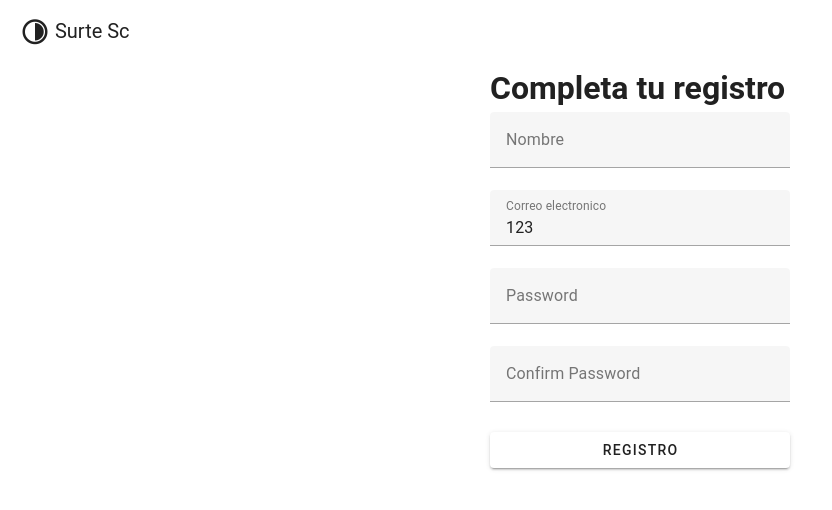
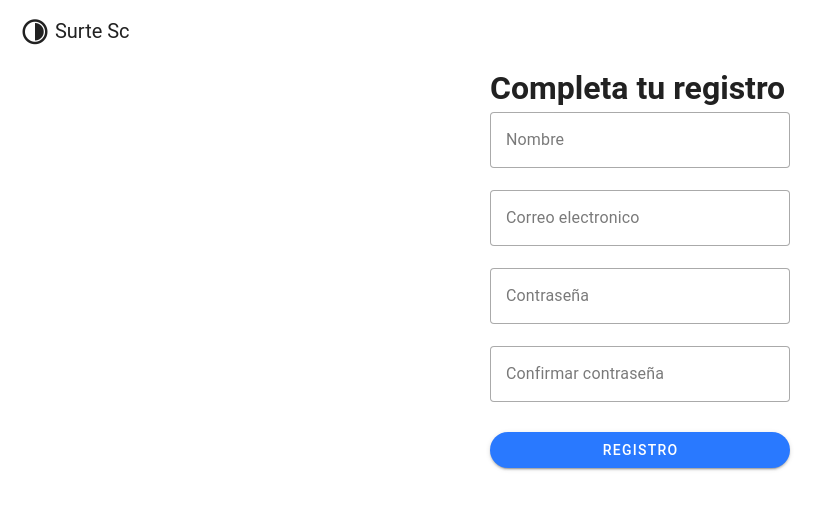
Before and after one commit to Eduardocastillogimenez/Surte-SC, a Vue app: page /signIn in a window 1280 px wide. Shown: the top 510 px of the page, without its empty margins (0-832 px from the left). Built offline with nearby package versions, Linux system fonts and the light colour scheme.

Commit message:
changes in the forms

```diff
--- a/src/views/Login.vue
+++ b/src/views/Login.vue
@@ -7,6 +7,8 @@
             v-model="email"
             label="Correo electronico"
             :rules="emailRules"
+            clearable
+            variant="outlined"
         ></v-text-field>
 
         <v-text-field
@@ -15,6 +17,8 @@
             type="password"
             :rules="passwordRules"
             required
+            clearable
+            variant="outlined"
         ></v-text-field>
 
         <v-btn type="submit" block class="mt-2" color="blue-accent-3" rounded="xl">Inicio de sesion</v-btn>
--- a/src/views/SignIn.vue
+++ b/src/views/SignIn.vue
@@ -6,31 +6,39 @@
             v-model="firstName"
             label="Nombre"
             :rules="firstNameRules"
+            clearable
+            variant="outlined"
         ></v-text-field>
 
         <v-text-field
             v-model="email"
             label="Correo electronico"
             :rules="emailRules"
+            clearable
+            variant="outlined"
         ></v-text-field>
 
         <v-text-field
         v-model="password"
-        label="Password"
+        label="Contraseña"
         type="password"
         :rules="passwordRules"
         required
+        clearable
+        variant="outlined"
         ></v-text-field>
 
         <v-text-field
         v-model="confirmPassword"
-        label="Confirm Password"
+        label="Confirmar contraseña"
         type="password"
-        :rules="[confirmPasswordRules, passwordConfirmationRule]"
+        :rules="confirmPasswordRules"
         required
+        clearable
+        variant="outlined"
         ></v-text-field>
 
-        <v-btn type="submit" block class="mt-2">Registro</v-btn>
+        <v-btn type="submit" block class="mt-2" color="blue-accent-3" rounded="xl">Registro</v-btn>
     </v-form>
   </v-sheet>
 </template>
@@ -40,25 +48,22 @@
     data: () => ({
       firstName: '',
       firstNameRules: [
-        value => {
-          if (value?.length > 3) return true
-
-          return 'First name must be at least 3 characters.'
-        },
+        value => (value && value.length > 3) || 'El nombre debe tener al menos 3 caracteres.',
       ],
-      email: '123',
+      email: '',
       emailRules: [
-        value => {
-          if (/[^0-9]/.test(value)) return true
-
-          return 'email can not contain digits.'
-        },
+        value => !!value || 'El correo electrónico es requerido.',
+        value => validateEmail(value) || 'Ingresa un correo electrónico válido.',
       ],
       password: '',
       confirmPassword: '',
       passwordRules: [
-        v => !!v || 'Password is required',
-        v => (v && v.length >= 8) || 'Password must be at least 8 characters',
+        value => !!value || 'La contraseña es requerida.',
+        value => (value && value.length >= 8) || 'La contraseña debe tener al menos 8 caracteres.',
+      ],
+      confirmPasswordRules: [
+        value => !!value || 'Por favor, confirma tu contraseña.',
+        value => value === this.password || 'Las contraseñas no coinciden.',
       ],
     }),
   computed: {
@@ -72,7 +77,12 @@
   methods: {
     submitForm(e) {
       console.log(e);
-      this.$router.push('/')
+    //   this.$router.push('/')
+    },
+    validateEmail(email) {
+        // Utiliza una expresión regular para validar el formato del correo electrónico
+        const regex = /^[^\s@]+@[^\s@]+\.[^\s@]+$/;
+        return regex.test(email);
     },
   },
 }
```
